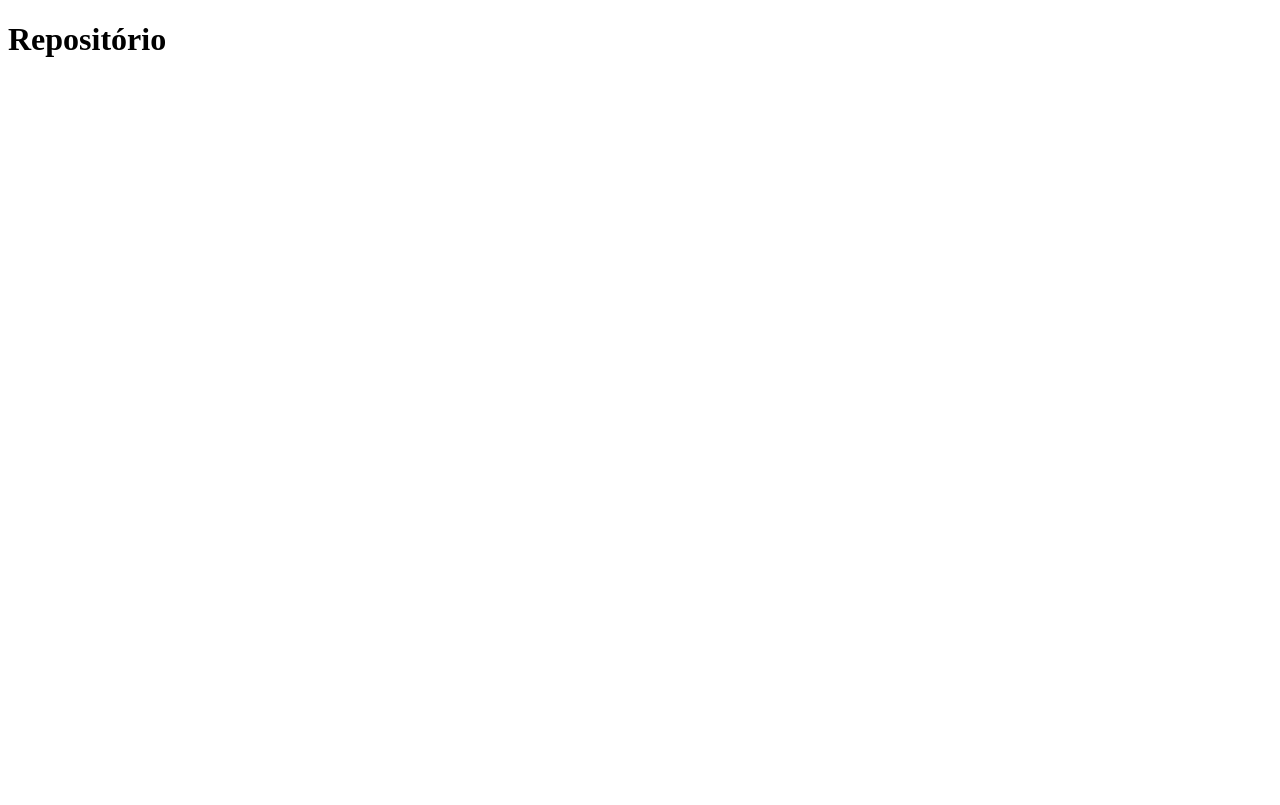
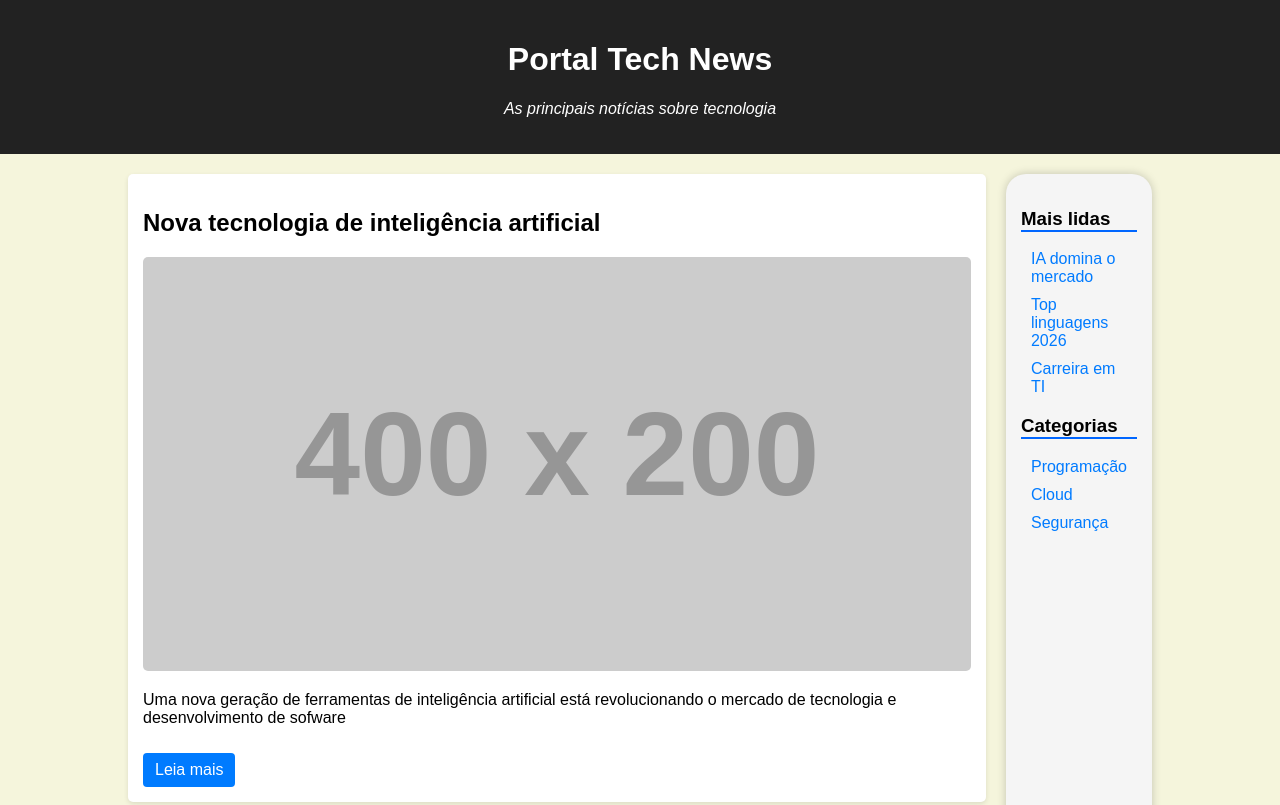
Before and after one commit to pedrosoueu/Lading-Page---HTML-e-CSS, a plain HTML site: page index.html in a window 1280 px wide. Shown: the top 805 px of the page. Drawn offline with Linux system fonts and the light colour scheme; placeholder pictures from the web are drawn by us.

Commit message:
first commit

```diff
--- a/index.html
+++ b/index.html
@@ -3,10 +3,101 @@
 <head>
     <meta charset="UTF-8">
     <meta name="viewport" content="width=device-width, initial-scale=1.0">
-    <title>Document</title>
+    <title>Portal de Notícias </title>
+
+    <!--Conectando ao Css externo-->
+    <link rel="stylesheet" href="style.css">
+
 </head>
+
 <body>
-    <h1>Repositório
-    </h1>
+
+    <!--Cabeçalho do site-->
+    <header>
+
+<h1 id="título-site"> Portal Tech News</h1>
+
+<p class="slogan">As principais notícias sobre tecnologia</p>
+
+    </header>
+
+    <!--Layout com conteúdo + sidebar-->
+    <div class="layout">
+
+    <!--Área principal das notícias--><!--função container-->
+    <main class="Notícias">
+
+        <!--Notícia 1-->
+        <article class="notícia">
+
+        <h2>Nova tecnologia de inteligência artificial </h2>
+
+     <img src="https://via.placeholder.com/400x200" alt="Imagem da notícia">
+
+     <p>
+        Uma nova geração de ferramentas de inteligência artificial está revolucionando
+        o mercado de tecnologia e desenvolvimento de sofware
+     </p>
+
+     <a href="#">Leia mais</a>
+        </article>
+
+         <!--Notícia 2-->
+        <article class="notícia">
+
+        <h2>Computação em nuvem cresce no Brasil</h2>
+
+         <img src="https://via.placeholder.com/400x200" alt="Imagem da notícia">
+
+         <p>
+            Empresas brasileiras estão investindo cada vez mais em soluções de
+            computação em nuvem para melhorar a escalabilidade e reduzir custos
+         </p>
+
+         <a href="#">Leia mais</a>
+
+        </article>
+
+         <!--Notícia 3-->
+          <article class="notícia">
+
+          <h2>Mercado de programação continua em alta</h2>
+
+          <img src="https://via.placeholder.com/400x200" alt="Imagem da notícia">
+
+          <p>
+            A demanda por profissionais de tecnologia continua crescendo,
+            especialmente nas áreas de desenvolvimento web e ciência de dados.
+          </p>
+
+          <a href="#">Leia mais</a>
+
+          </article>
+
+
+    </main>
+    <!--Barra lateral-->
+    <aside class="sidebar">
+      <h3> Mais lidas </h3>
+      <ul>
+         <li><a href="#">IA domina o mercado</a></li>
+         <li><a href="#">Top linguagens 2026</a></li>
+         <li><a href="#">Carreira em TI</a></li>
+      </ul>
+      <h3> Categorias</h3>
+      <ul>
+         <li><a href="#">Programação</a></li>
+         <li><a href="#">Cloud</a></li>
+         <li><a href="#">Segurança</a></li>
+      </ul>
+    </aside>
+
+</div>
+    <!-- Rodapé -->
+     <footer>
+
+        <p>&copy; 2026 Portal Tech News</p>
+
+     </footer>
 </body>
 </html>
--- /dev/null
+++ b/style.css
@@ -0,0 +1,123 @@
+/* Estilo geral da pagina */
+
+body{
+    font-family: Arial, Helvetica, sans-serif;
+    background-color:beige;
+    margin: 0;
+}
+
+/* Cabeçalho */
+
+header{
+    background-color: #222;
+    color: white;
+    text-align: center;
+    padding: 20px;
+}
+
+/* ID do título */
+
+#titulo-site{
+    margin: 0;
+}
+
+/* Slogan */
+
+.slogan{
+    font-style: italic;
+}
+
+
+/* Container das notícias */
+
+.contender{
+    width: 80%;
+    margin: auto;
+    margin-top: 20px;
+}
+
+/*Layout geral (conteúdo + sidebar)*/
+.layout{
+display: flex;
+width: 80%;
+margin: auto;
+margin-top: 20px;
+gap: 20px;
+}
+
+/*Conteúdo principal*/
+.contender{
+    flex:3;
+}
+
+/* Sidebar */
+.sidebar{
+    flex:1;
+    background: whitesmoke;
+   padding: 15px;
+   border-radius: 20px;
+    box-shadow: 0px 0px 10px rgba(0, 0, 0,0.2);
+
+}
+.sidebar h3{
+    border-bottom: 2px solid rgb(0, 102, 255);
+}
+.sidebar ul{
+    list-style: none;
+    padding: 0;
+}
+
+.sidebar ul li{
+    margin: 10px;
+}
+
+.sidebar ul li a{
+    text-decoration: none;
+    color: #007BFF;
+}
+
+.sidebar ul li a:hover{
+    text-decoration: underline;
+}
+/* Estilos das notícia  */
+
+.notícia{
+    background: white;
+    padding: 15px;
+    margin-bottom: 20px;
+    border-radius: 5px;
+    box-shadow: 0px 2px 5px rgba(0, 0, 0,0.1);
+}
+
+/* Imagem */
+
+.notícia img{
+    width: 100%;
+    border-radius: 5px;
+}
+/* Links */
+
+.notícia a{
+    display: inline-block;
+    margin-top: 10px;
+    color: white;
+    background-color: #007BFF;
+    padding: 8px 12px;
+    text-decoration: none;
+    border-radius: 4px;
+}
+/* Pseudo-class hover */
+
+.notícia a:hover{
+    background-color: #0056b3;
+}
+
+/* Rodapé */
+
+footer{
+    background-color: #222;
+    color: white;
+    text-align: center;
+    padding: 10px;
+    margin-top: 200px;
+}
```
